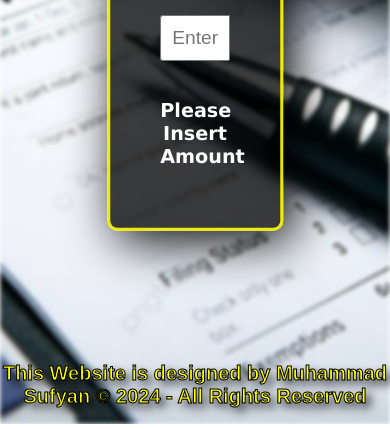
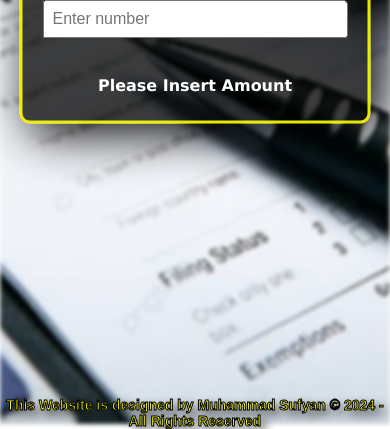
Before and after one commit to muhammad-sufyan474/NumbertoWordsConverter, a plain HTML site: page index.html in a window 390 px wide. Shown: the part 420-849 px from the top of the page. Drawn offline with Linux system fonts and the light colour scheme.

Commit message:
Update responsive

```diff
--- a/index.html
+++ b/index.html
@@ -13,10 +13,12 @@
             margin: 0px;
             height: 100%;
         }
+
         * {
             box-sizing: border-box;
             font-family: Arial, Helvetica, sans-serif;
         }
+
         .background {
             background-image: url("currency-background.jpg");
             filter: blur(2px);
@@ -26,9 +28,9 @@
             background-repeat: no-repeat;
             background-size: cover;
         }
+
         #converter {
-            background-color: rgba(0, 0, 0, 0.66);
-            background-color: rgba(0, 0, 0, 0.763);
+            background-color: rgba(0, 0, 0, 0.759);
             color: white;
             font-weight: bold;
             border: 3px solid rgba(255, 255, 0, 0.903);
@@ -43,6 +45,7 @@
             text-align: center;
             box-shadow: 10px 10px 50px black;
         }
+
         .copyright {
             position: absolute;
             font-size: 20px;
@@ -58,21 +61,61 @@
             font-weight: bold;
             text-shadow: 5px 5px 10px black;
         }
+
         #numberInput {
             width: 100%;
             padding: 10px;
             font-size: 1.2em;
             margin-bottom: 10px;
         }
+
         #result {
             margin-top: 10px;
             font-size: 1.2em;
             font-family: 'Lucida Sans', 'Lucida Sans Regular', 'Lucida Grande', 'Lucida Sans Unicode', Geneva, Verdana, sans-serif;
         }
+
         #heading {
             color: yellow;
             text-align: center;
             margin-bottom: 30px;
+        }
+
+        @media (max-width: 768px) {
+            #converter {
+                width: 80%;
+                padding: 20px 25px 30px 25px;
+            }
+
+            .copyright {
+                font-size: 16px;
+                top: 95%;
+            }
+        }
+
+        @media (max-width: 480px) {
+            #converter {
+                width: 90%;
+                padding: 15px 20px 25px 20px;
+            }
+
+            .copyright {
+                font-size: 14px;
+                top: 97%;
+            }
+
+            #numberInput {
+                font-size: 1em;
+                padding: 8px;
+            }
+
+            #result {
+                font-size: 1em;
+            }
+
+            #heading {
+                font-size: 1.5em;
+            }
         }
     </style>
 </head>
```
